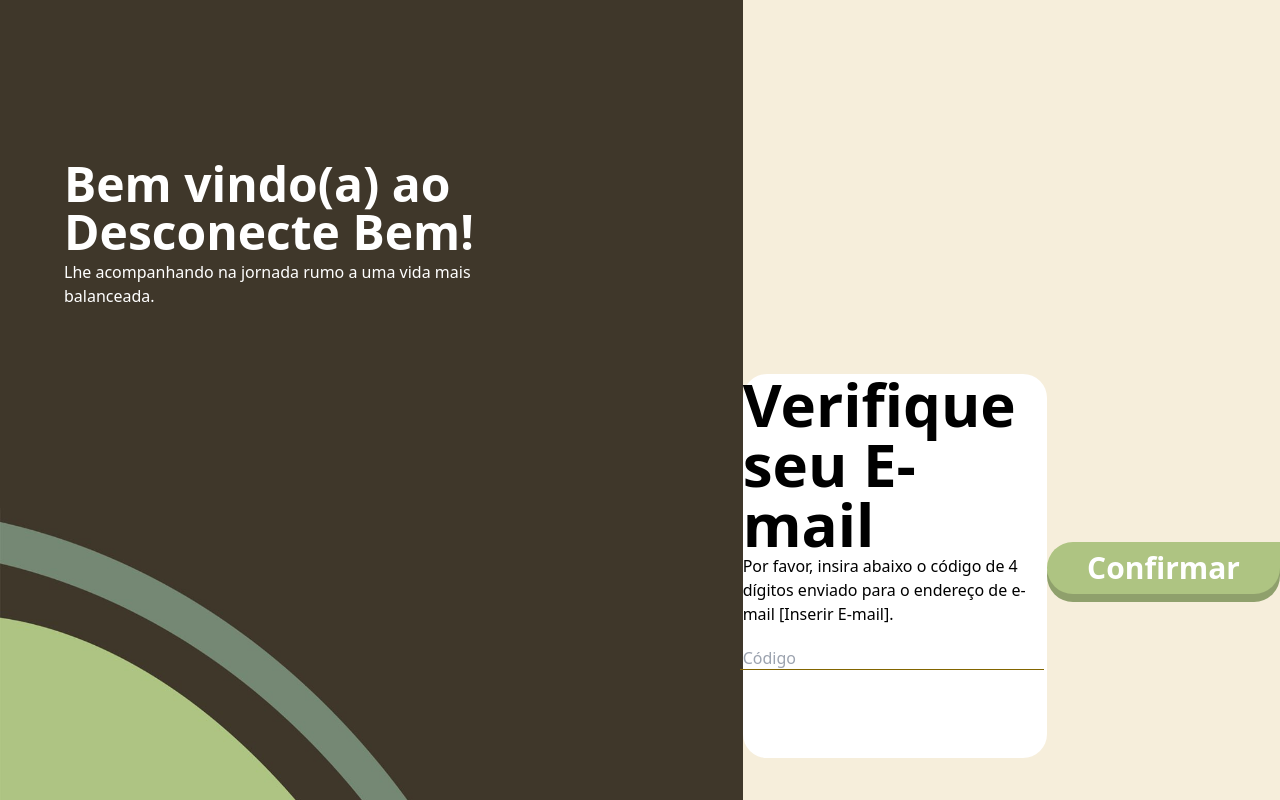
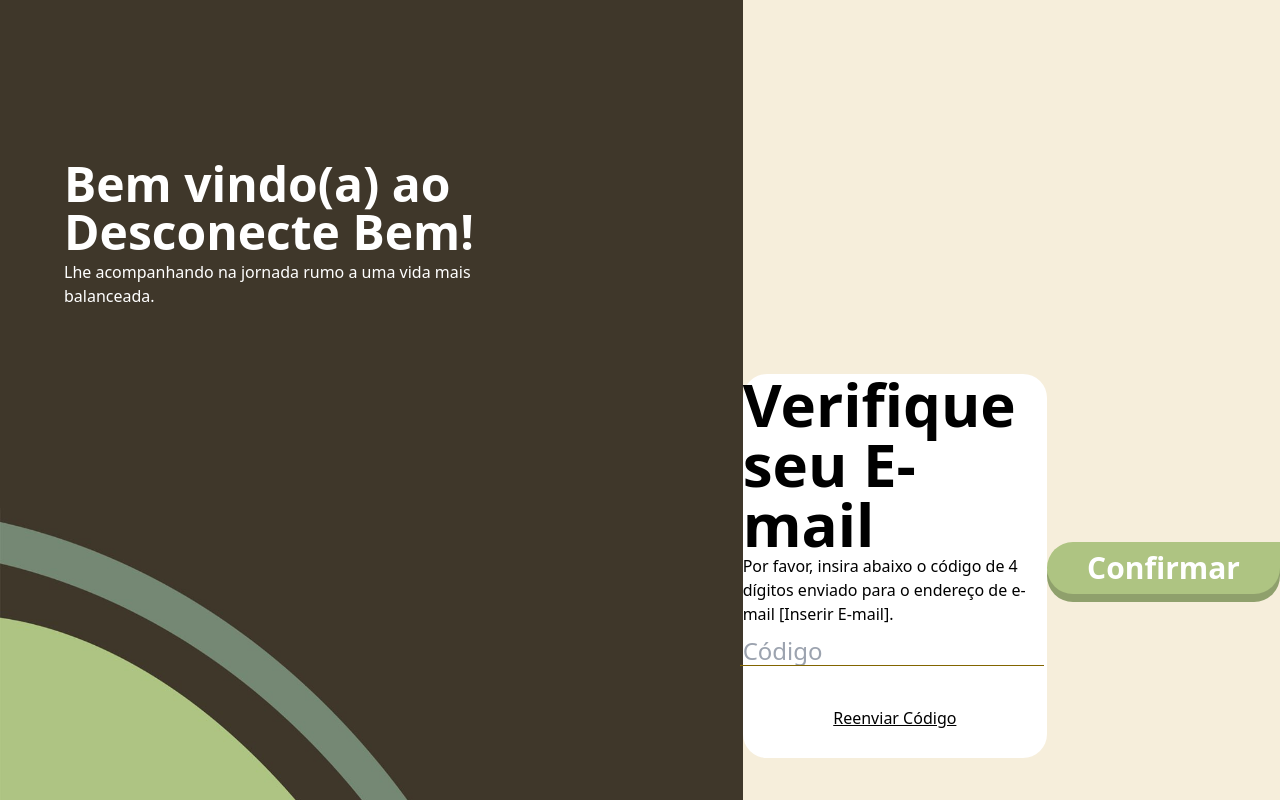
Before and after one commit to Daniel-san8/Desconecte-Bem, a React (Vite) app: page /esqueci-senha in a window 1280 px wide. Both pictures are taken after a click on the element "Confirmar". Shown: the top 800 px of the page. Built offline with nearby package versions, Linux system fonts and the light colour scheme; a web font is replaced by a local one.

Commit message:
feat: base do StepTwo feita

```diff
--- a/src/components/EsqueciSenha/BoxHome.tsx
+++ b/src/components/EsqueciSenha/BoxHome.tsx
@@ -23,7 +23,6 @@ export default function BoxHome() {
               seletor="email-esqueci-senha"
               placeholder="E-mail"
               type="email"
-              className="mt-5"
             />
           </div>
         </form>
--- a/src/components/EsqueciSenha/StepTwo.tsx
+++ b/src/components/EsqueciSenha/StepTwo.tsx
@@ -1,3 +1,4 @@
+import React from "react";
 import { useGlobal } from "../../globalStates/globalUse";
 import BoxTitle from "../LoginHome/BoxTitle";
 import ButtonLogin from "../LoginHome/ButtonLogin";
@@ -6,25 +7,35 @@ import WhiteBox from "../LoginHome/WhiteBox";
 
 export default function StepTwo() {
   const global = useGlobal();
+  const [emailUserState, setEmailUserState] = React.useState<string | null>(
+    null
+  );
+  const emailUser = emailUserState ?? "[Inserir E-mail]";
   return (
     <>
       <div className="bg-retangulo w-full h-24 mt-8 md:hidden"></div>
       <WhiteBox espacamento="mt-28">
         <BoxTitle
           titulo="Verifique seu E-mail"
-          pergunta="Por favor, insira abaixo o código de 4 dígitos enviado para o endereço de e-mail [Inserir E-mail]."
+          pergunta={`Por favor, insira abaixo o código de 4 dígitos enviado para o endereço de e-mail ${emailUser}.`}
         />
 
         <form action="" method="post" id="esqueci-senha-form">
-          <div className="relative barra-horizontal">
+          <div className="relative barra-horizontal mt-4">
             <InputLogin
               seletor="email-esqueci-senha"
               placeholder="Código"
               type="text"
-              className="mt-5"
             />
           </div>
         </form>
+
+        <a
+          href=""
+          className="self-center underline pt-7 md:self-center md:pt-10"
+        >
+          Reenviar Código
+        </a>
       </WhiteBox>
 
       <ButtonLogin
```
